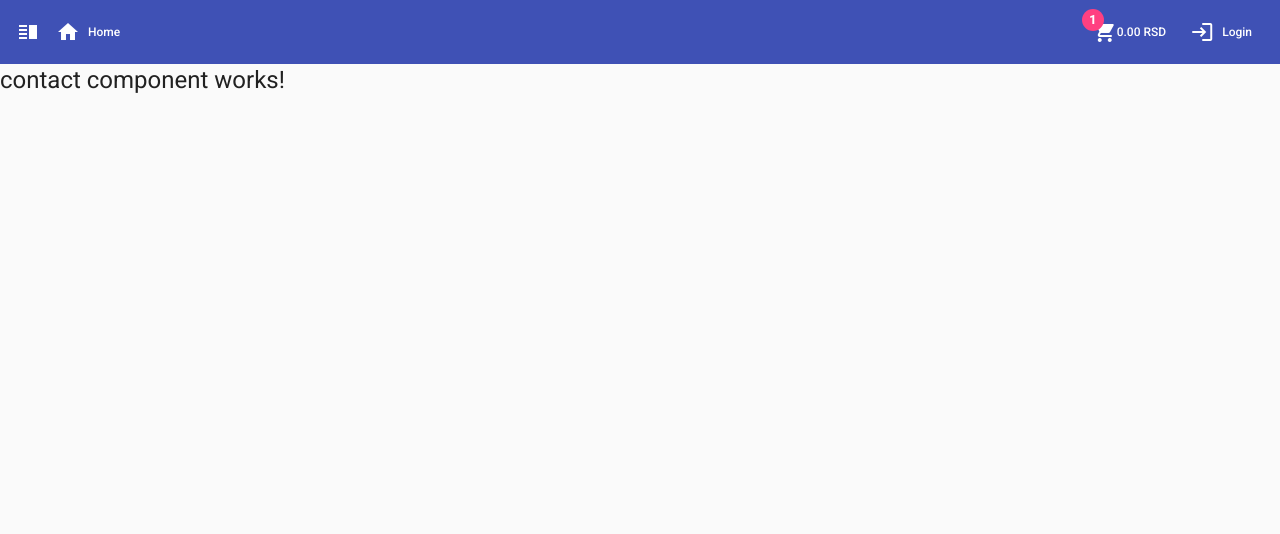
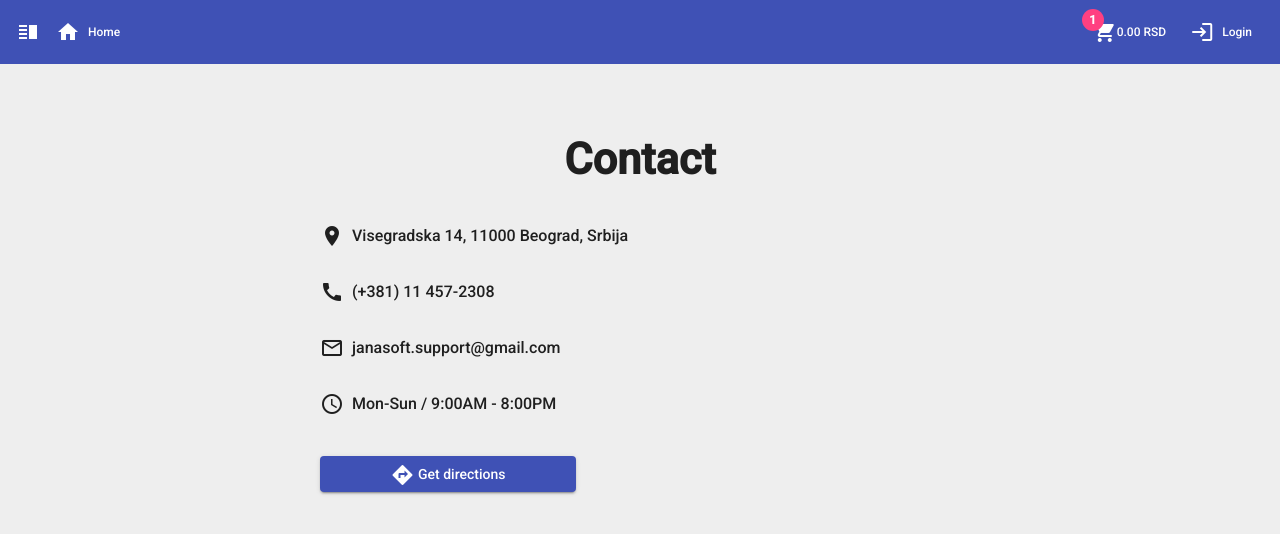
Before and after one commit to dedZombie/janasoft-store, an Angular app: page /contact in a window 1280 px wide. Shown: the top 534 px of the page. Built offline with nearby package versions, Linux system fonts and the light colour scheme.

Commit message:
Contact page finished

```diff
--- a/src/app/components/contact/contact.component.html
+++ b/src/app/components/contact/contact.component.html
@@ -1 +1,29 @@
-<h1>contact component works!</h1>
+<div class="contact-content">
+    <mat-card>
+        <h1>Contact</h1>
+        <mat-card-content>
+            <ul>
+                <li>
+                    <mat-icon class="jss-mr-sm-05">location_on</mat-icon>
+                    Visegradska 14, 11000 Beograd, Srbija
+                </li>
+                <li>
+                    <mat-icon class="jss-mr-sm-05">call</mat-icon>
+                    (+381) 11 457-2308
+                </li>
+                <li>
+                    <mat-icon class="jss-mr-sm-05">mail_outline</mat-icon>
+                    janasoft.support@gmail.com
+                </li>
+                <li>
+                    <mat-icon class="jss-mr-sm-05">access_time</mat-icon>
+                    Mon-Sun / 9:00AM - 8:00PM
+                </li>
+            </ul>
+        </mat-card-content>
+        <a mat-raised-button href="https://goo.gl/maps/248tRMTqHoiv5B5x8" target="_blank" color="primary">
+            <mat-icon>directions</mat-icon>
+            Get directions
+        </a>
+    </mat-card>
+</div>
--- /dev/null
+++ b/src/app/components/contact/contact.component.scss
@@ -0,0 +1,57 @@
+@import "variables";
+
+.contact-content {
+    height: 100%;
+    display: flex;
+    background-color: $backgroundColor;
+
+    .mat-card {
+        width: 50%;
+        margin: 5% auto 0 auto;
+        box-shadow: none;
+        border: 0;
+        background-color: $backgroundColor;
+
+        @media screen and (min-width: 1400px) {
+            width: 35%;
+        }
+
+        h1 {
+            font-size: 2.7rem;
+            font-weight: 600;
+            margin-bottom: 2rem;
+            text-align: center;
+        }
+
+        .mat-card-content {
+            margin-bottom: 1.5rem;
+            font-size: 1rem;
+            font-weight: 500;
+
+            ul {
+                list-style: none;
+                padding: 0;
+                margin: 0;
+
+                li {
+                    display: flex;
+                    align-items: center;
+                    padding: 1rem 0;
+                }
+            }
+        }
+
+        a {
+            display: block;
+            text-decoration: none;
+
+            @media screen and (min-width: 768px) {
+                width: 50%;
+            }
+
+            @media screen and (min-width: 992px) {
+                width: 40%;
+            }
+        }
+    }
+}
--- a/src/app/components/contact/contact.component.ts
+++ b/src/app/components/contact/contact.component.ts
@@ -2,7 +2,8 @@ import { Component } from '@angular/core';
 
 @Component({
     selector: 'app-contact',
-    templateUrl: './contact.component.html'
+    templateUrl: './contact.component.html',
+    styleUrls: ['./contact.component.scss']
 })
 export class ContactComponent {
     constructor() {}
--- a/src/styles.scss
+++ b/src/styles.scss
@@ -9,13 +9,11 @@ a { text-decoration: none; }
 .static-content {
     height: 100%;
     display: flex;
-    justify-content: center;
-    align-items: center;
     background-color: $backgroundColor;
 
     .mat-card {
         width: 50%;
-        margin-top: -25%;
+        margin: 5% auto 0 auto;
         box-shadow: none;
         border: 0;
         background-color: $backgroundColor;
```
